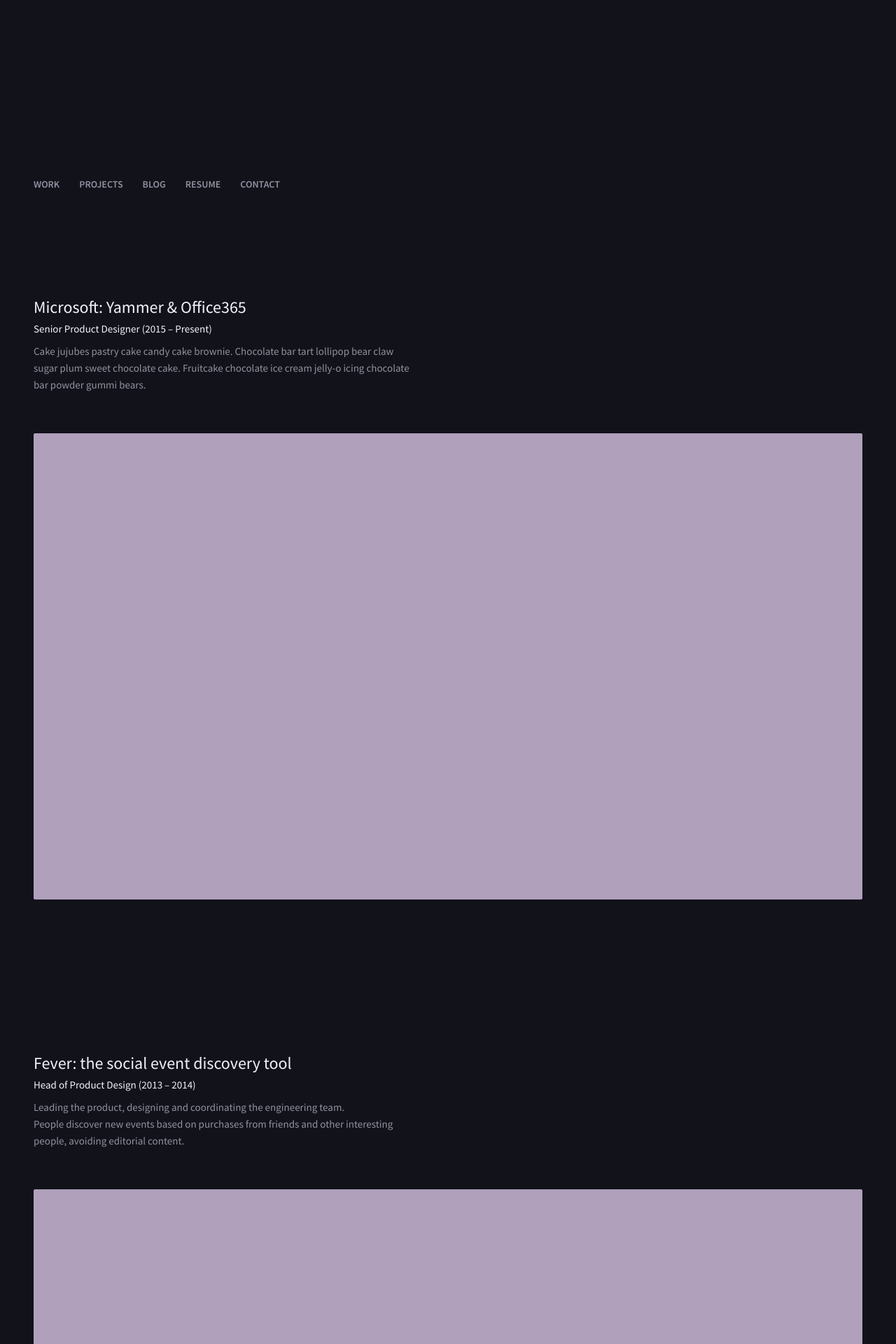
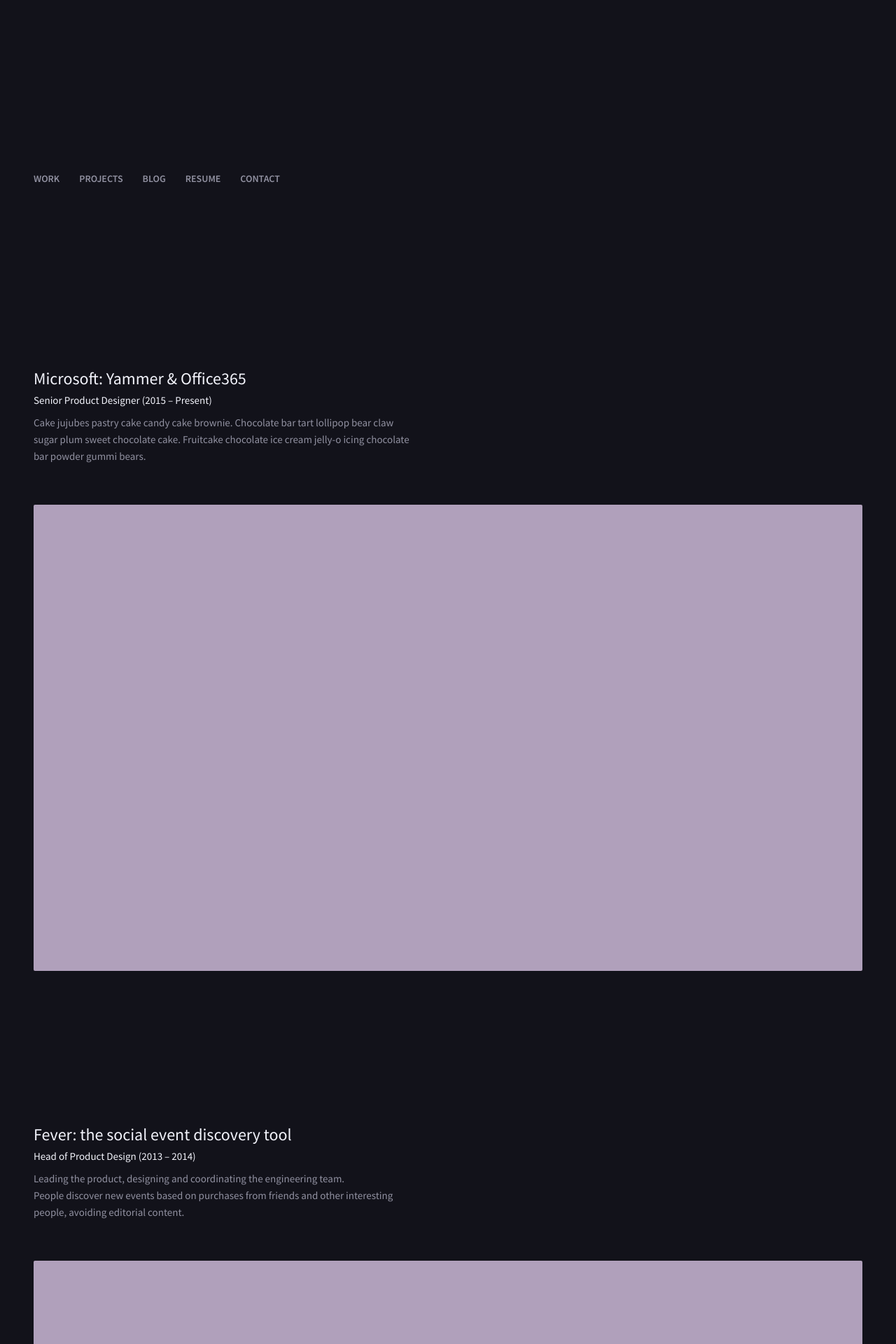
Before and after one commit to adrianmg/adrianmg.github.io, a Jekyll site: the page built from index.md, in a window 1280 px wide. Shown: the part 571-2491 px from the top of the page at 70% size. Built offline with Jekyll 4.4.1, drawn with Linux system fonts in a browser that asks for light colours.

Commit message:
Adjusted navigation

```diff
--- a/_sass/res/_layout.scss
+++ b/_sass/res/_layout.scss
@@ -119,7 +119,7 @@
   display: flex;
   margin: 0 0 0 -1.4rem;
   position: absolute;
-  bottom: 5.2rem;
+  bottom: 6.0rem;
   left: 0;
   animation: navigation-animation .8s ease;
 }
@@ -127,7 +127,7 @@
 .home-navigation a {
   color: $text-color;
   text-decoration: none;
-  padding: 1.4rem;
+  padding: 2.0rem 1.4rem;
 }
 
 .home-navigation a:hover {
@@ -150,7 +150,7 @@
   display: grid;
   max-width: $base-max-width;
   grid-row-gap: 22rem;
-  margin: 9.6rem auto 0;
+  margin: 19.8rem auto 0;
 }
 
 .home-work-grid__project-description {
```
